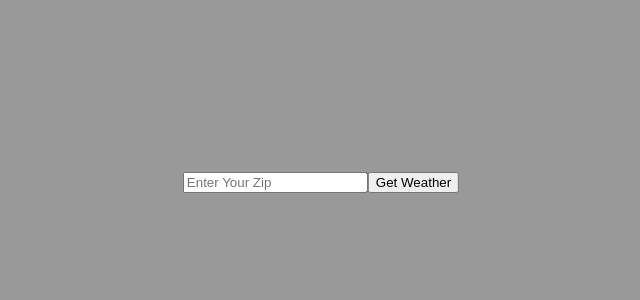
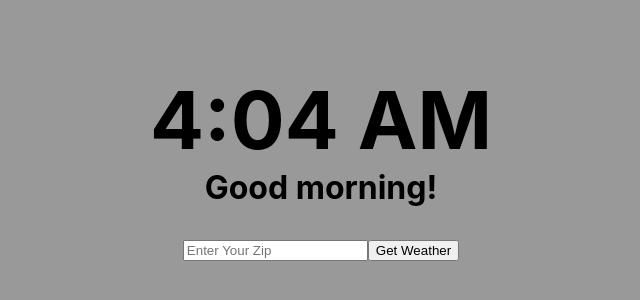
Before and after one commit to bchin224/momentum-clone, a React (Create React App) app: page / in a window 1280 px wide. Shown: the part 218-518 px from the top of the page, without its empty margins (319-959 px from the left). Built offline with nearby package versions, Linux system fonts and the light colour scheme.

Commit message:
added clock and greeting

```diff
--- a/package.json
+++ b/package.json
@@ -7,6 +7,7 @@
     "@testing-library/react": "^11.2.3",
     "@testing-library/user-event": "^12.6.2",
     "axios": "^0.21.1",
+    "moment": "^2.29.1",
     "react": "^17.0.1",
     "react-bootstrap": "^1.5.0",
     "react-dom": "^17.0.1",
--- a/src/components/Clock.js
+++ b/src/components/Clock.js
@@ -0,0 +1,29 @@
+import React from 'react'
+import moment from 'moment'
+
+const Clock = () => {
+  const time = moment().format('LT')
+  const currentHour = moment().format('HH')
+  let timeofday = ''
+
+  if (currentHour < 12) {
+    timeofday = 'morning'
+  } else if (currentHour < 18 && currentHour >= 12) {
+    timeofday = 'afternoon'
+  } else {
+    timeofday = 'evening'
+  }
+
+  return (
+    <div>
+      <h1 id="time">
+        {time}
+      </h1>
+      <p id="timeofday">
+        Good {timeofday}!
+      </p>
+    </div>
+  )
+}
+
+export default Clock
--- a/src/components/Weather.js
+++ b/src/components/Weather.js
@@ -2,6 +2,7 @@ import React, { Component } from 'react'
 import Form from 'react-bootstrap/Form'
 import FormControl from 'react-bootstrap/FormControl'
 import Button from 'react-bootstrap/Button'
+import Clock from './Clock.js'
 import axios from 'axios'
 
 const apiUrl = 'https://api.openweathermap.org/data/2.5/weather?units=imperial&appid=9b706266b62ecb327121ca9708f8c096&zip='
@@ -66,7 +67,7 @@ class Info extends Component {
       weatherDisplay =(
         <div>
           <h3>{icons.clear} {temp}°F</h3>
-          <p>{city}</p>
+          <p id="city">{city}</p>
           <p id="weather-conditions">{conditions}</p>
         </div>
       )
@@ -78,6 +79,7 @@ class Info extends Component {
           {weatherDisplay}
         </div>
         <Form.Group controlId="zip" id="weather-input">
+          <Clock/>
           <Form onSubmit={this.handleSubmit} inline>
             <FormControl
               type="text"
--- a/src/index.css
+++ b/src/index.css
@@ -13,11 +13,25 @@ code {
     monospace;
 }
 
+#time {
+  font-size: 10vh;
+  margin: -4vh;
+}
+
+#timeofday {
+  font-size: 4vh;
+  font-weight: bold;
+}
+
 #weather-input {
   position: fixed;
   top: 50%;
   left: 50%;
   transform: translate(-50%, -50%);
+}
+
+#city {
+  margin: -3vh;
 }
 
 .weather-info {
@@ -31,4 +45,5 @@ code {
 
 #weather-conditions {
   font-size: 80%;
+  margin: 4vh;
 }
```
Also changed, not shown: 2 other files (tests, documents, lock files or other folders).
